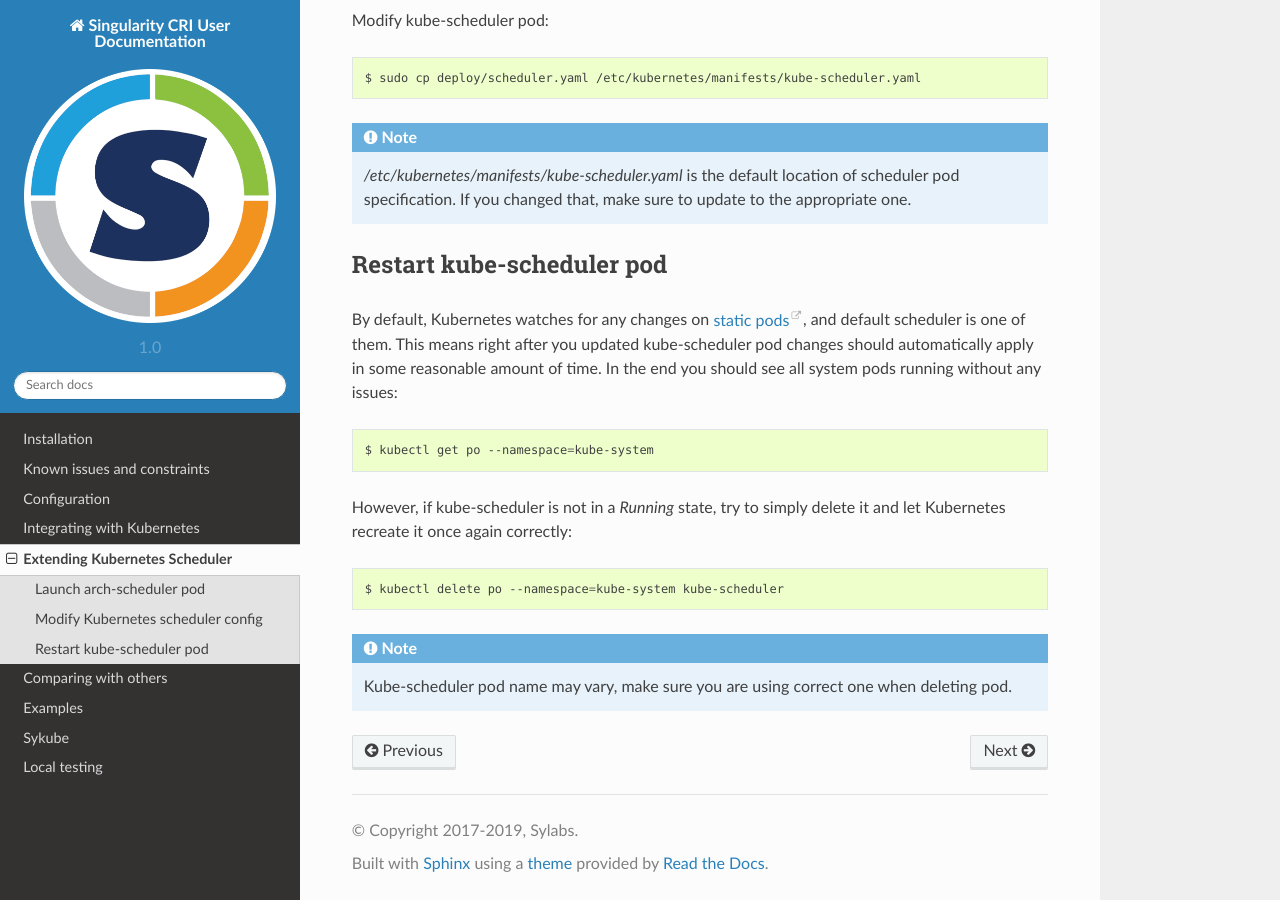
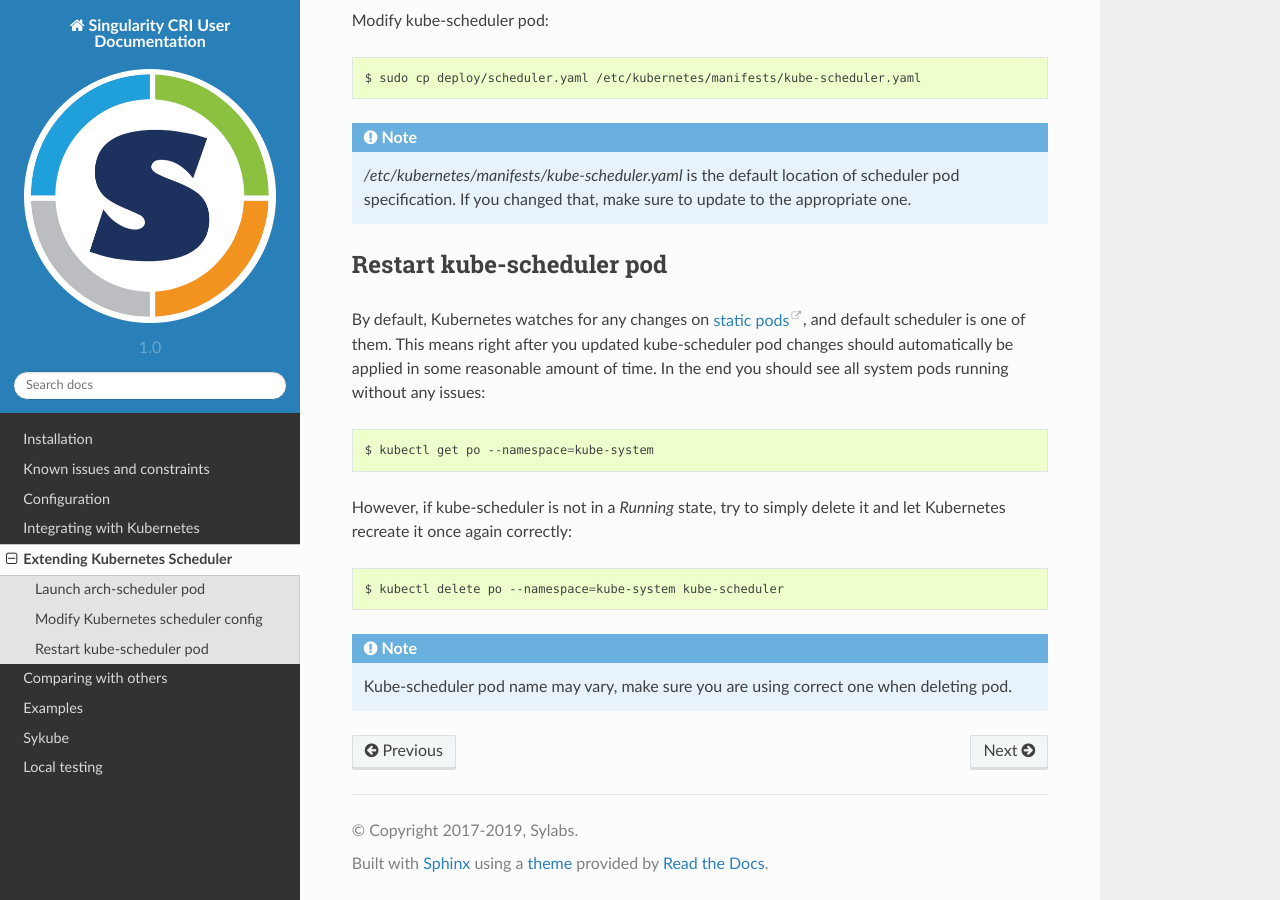
Before and after one commit to sylabs/singularity-cri-userdocs, a Sphinx documentation site: the page built from docs/scheduler.rst, in a window 1280 px wide and 900 px high, scrolled down 1162 px. Built offline with Sphinx 7.4.7 and the Read the Docs theme 2.0.0, drawn with Linux system fonts in a browser that asks for light colours.

Commit message:
Update docs/scheduler.rst
Co-Authored-By: Sushma Yellapragada <25616460+sushma-4@users.noreply.github.com>

```diff
--- a/docs/scheduler.rst
+++ b/docs/scheduler.rst
@@ -68,7 +68,7 @@ Restart kube-scheduler pod
 
 By default, Kubernetes watches for any changes on
 `static pods <https://kubernetes.io/docs/tasks/administer-cluster/static-pod/>`_, and default scheduler is one of them.
-This means right after you updated kube-scheduler pod changes should automatically apply in some
+This means right after you updated kube-scheduler pod changes should automatically be applied in some
 reasonable amount of time. In the end you should see all system pods running without any issues:
 
 .. code-block:: bash
```
